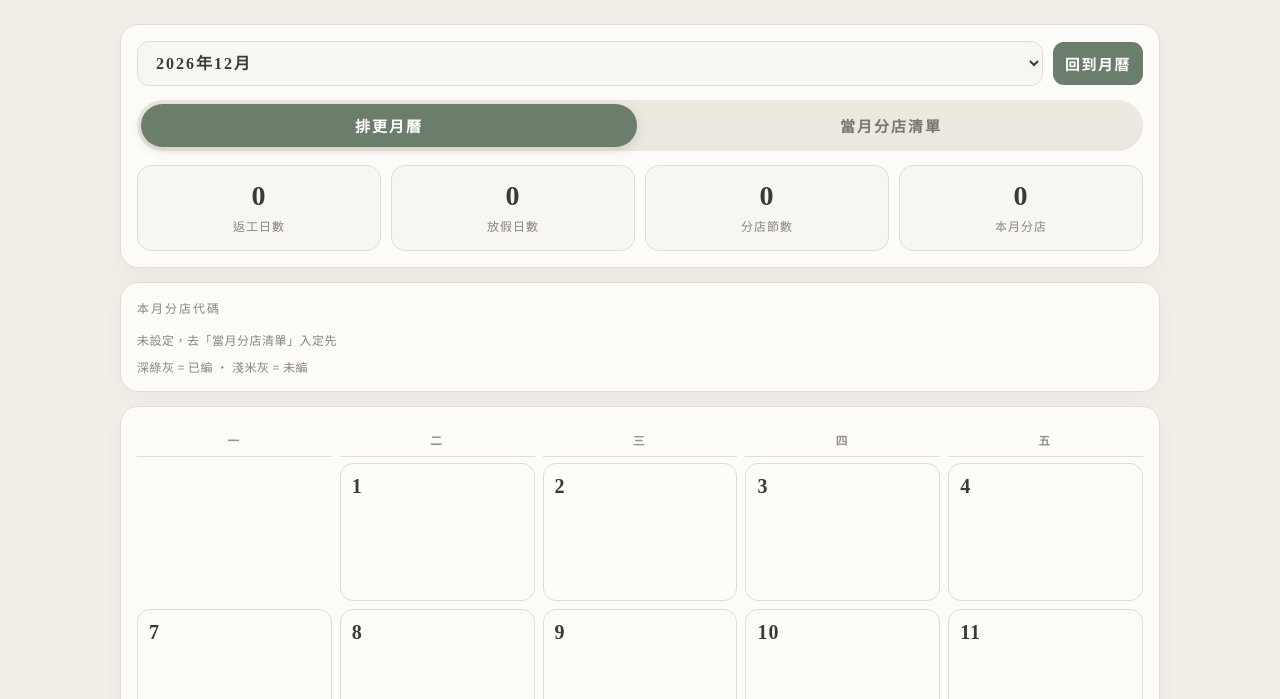
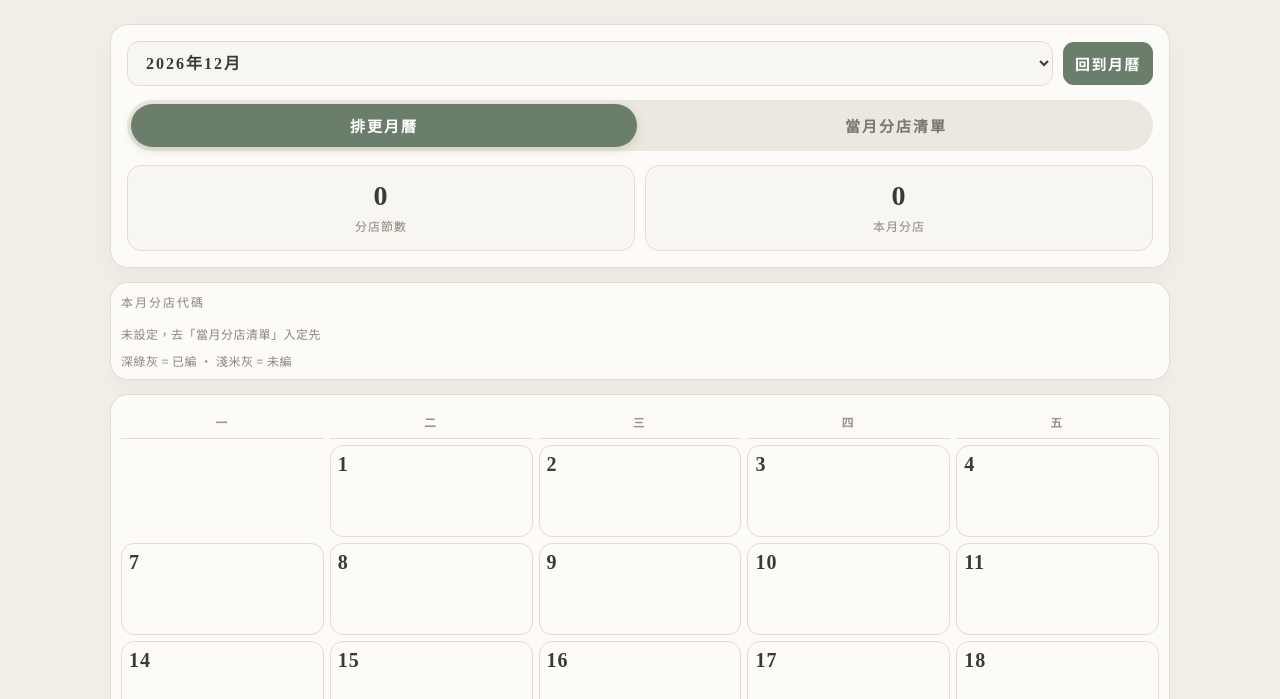
Before and after one commit to mavischiikawakuji-collab/work-schedule, a plain HTML site: page index.html in a window 1280 px wide. Shown: the part 101-800 px from the top of the page. Drawn offline with nearby package versions, Linux system fonts and the light colour scheme.

Commit message:
Add files via upload

```diff
--- a/index.html
+++ b/index.html
@@ -16,22 +16,22 @@
 .top .eyebrow{font-family:"Cormorant Garamond",serif;font-size:14px;letter-spacing:5px;color:var(--muted);text-transform:uppercase;font-style:italic}
 .top h1{margin:8px 0 4px;font-family:"Noto Serif HK","Songti TC","PMingLiU",serif;font-size:42px;font-weight:900;letter-spacing:6px;line-height:1.05}.top h1 b{font-weight:700;color:var(--sage-d)}
 .top p{margin:6px 0 0;font-size:14px;color:var(--muted);letter-spacing:2px;font-weight:300}
-.wrap{max-width:1080px;margin:0 auto;padding:14px 20px}
-.monthCard{background:var(--card);border:1px solid var(--line);border-radius:18px;padding:16px;box-shadow:0 8px 24px rgba(90,80,70,.06)}
+.wrap{max-width:1080px;margin:0 auto;padding:14px 10px}
+.monthCard{overflow:hidden;background:var(--card);border:1px solid var(--line);border-radius:18px;padding:16px;box-shadow:0 8px 24px rgba(90,80,70,.06)}
 .monthRow{display:flex;gap:10px;align-items:center}.monthRow select{flex:1;font-family:"Noto Serif HK",serif;font-size:19px;font-weight:700;padding:12px 14px;letter-spacing:2px;border-radius:12px;border:1px solid var(--line);background:#F8F6F1;color:var(--text)}
 .tabs{display:flex;gap:6px;background:#ECE8DF;padding:4px;border-radius:999px;margin-top:14px}.tabs button{flex:1;padding:11px;border:0;background:transparent;color:#7A756E;font-family:"Noto Serif HK",serif;font-weight:700;border-radius:999px;letter-spacing:2px;font-size:15px}.tabs button.on{background:#6B7D6B;color:#fff;box-shadow:0 3px 10px rgba(107,125,107,.25)}
-.kpis{display:grid;grid-template-columns:repeat(4,1fr);gap:10px;margin-top:14px}.kpi{background:#F8F6F1;border:1px solid var(--line);border-radius:14px;padding:14px 8px;text-align:center}.kpi b{display:block;font-family:"Noto Serif HK",serif;font-size:28px;font-weight:700;letter-spacing:1px}.kpi span{font-size:12px;color:var(--muted);letter-spacing:1px}
-.card{background:var(--card);border:1px solid var(--line);border-radius:18px;padding:16px;margin:14px 0;box-shadow:0 6px 18px rgba(90,80,70,.05)}
+.kpis{display:grid;grid-template-columns:repeat(2,1fr);gap:10px;margin-top:14px}.kpi{background:#F8F6F1;border:1px solid var(--line);border-radius:14px;padding:14px 8px;text-align:center}.kpi b{display:block;font-family:"Noto Serif HK",serif;font-size:28px;font-weight:700;letter-spacing:1px}.kpi span{font-size:12px;color:var(--muted);letter-spacing:1px}
+.card{overflow:hidden;background:var(--card);border:1px solid var(--line);border-radius:18px;padding:10px;margin:14px 0;box-shadow:0 6px 18px rgba(90,80,70,.05)}
 select,input,textarea,button{font-family:inherit;font-size:15px;padding:11px 12px;border-radius:11px;border:1px solid var(--line)}button{cursor:pointer;background:var(--sage-d);color:#fff;border:0;font-weight:600;letter-spacing:1.5px;font-family:"Noto Sans HK",sans-serif}button.ghost{background:#ECE8DF;color:#3B3A36}
-.grid{display:grid;grid-template-columns:repeat(5,1fr);gap:8px}.hd{font-weight:600;text-align:center;color:#9A948B;font-size:12px;letter-spacing:2px;padding:8px 0;border-bottom:1px solid var(--line)}
-.day{min-height:138px;border:1px solid var(--line);border-radius:13px;padding:11px;cursor:pointer;background:#FCFBF8}.day.off{background:#F2EFE9}.day.hasWork{background:#F4F6F3;border-color:#C5D0C5}.num{font-family:"Noto Serif HK",serif;font-weight:700;font-size:20px;letter-spacing:1px}.hol{color:#9A7A7A;font-size:11px;line-height:1.3}.assign{font-size:12px;color:#fff;border-radius:7px;padding:4px 6px;margin-top:5px;word-break:break-all;line-height:1.3}.assign.am{background:#7E8F7E}.assign.pm{background:#A89A8A}
+.grid{display:grid;grid-template-columns:repeat(5,1fr);gap:6px}.hd{font-weight:600;text-align:center;color:#9A948B;font-size:12px;letter-spacing:2px;padding:8px 0;border-bottom:1px solid var(--line)}
+.day{min-height:92px;border:1px solid var(--line);border-radius:13px;padding:7px;cursor:pointer;background:#FCFBF8}.day.off{background:#F2EFE9}.day.hasWork{background:#F4F6F3;border-color:#C5D0C5}.num{font-family:"Noto Serif HK",serif;font-weight:700;font-size:20px;letter-spacing:1px}.hol{color:#9A7A7A;font-size:11px;line-height:1.3}.assign{font-size:11px;color:#fff;border-radius:7px;padding:4px 5px;margin-top:4px;line-height:1.25;display:flex;gap:4px;align-items:center;white-space:nowrap;overflow:hidden}.assign .c{flex:1;overflow:hidden;text-overflow:ellipsis;min-width:0}.assign .t{flex:none;font-size:10px;opacity:.9}.assign.am{background:#7E8F7E}.assign.pm{background:#A89A8A}
 .pill{display:inline-block;padding:8px 16px;border-radius:999px;font-size:14px;margin:4px;font-family:"Noto Serif HK",serif;font-weight:600;letter-spacing:1px;background:#ECE8DF;color:#7A756E;border:1px solid var(--line)}.pill.green{background:#6B7D6B;color:#fff;border-color:#6B7D6B}
-.row{display:flex;gap:7px;margin:8px 0;align-items:center}.row input{flex:1}.small{font-size:12px;color:var(--muted);letter-spacing:.5px}.hide{display:none}
+.row{display:flex;gap:7px;margin:8px 0;align-items:center;min-width:0}.row input{flex:1;min-width:0;max-width:100%}.small{font-size:12px;color:var(--muted);letter-spacing:.5px}.hide{display:none}
 .divider{height:1px;background:var(--line);margin:14px 0}.label{font-size:12px;letter-spacing:2px;color:var(--muted);text-transform:uppercase}
 .seg{display:flex;background:#ECE8DF;padding:4px;border-radius:999px;flex:1}.seg button{flex:1;padding:9px 4px;border:0;background:transparent;color:#7A756E;font-weight:700;border-radius:999px;font-size:14px}.seg button.on{background:#6B7D6B;color:#fff;box-shadow:0 2px 8px rgba(107,125,107,.3)}
-@media(max-width:640px){.kpis{grid-template-columns:repeat(2,1fr)}.day{min-height:118px;padding:9px}.assign{font-size:12px}.num{font-size:18px}.top h1{font-size:28px}}
+@media(max-width:640px){.kpis{grid-template-columns:repeat(2,1fr)}.day{min-height:92px;padding:7px}.assign{font-size:11px}.num{font-size:18px}.top h1{font-size:28px}}
 html,body{overflow-x:hidden;max-width:100%;overscroll-behavior-x:none;touch-action:pan-y;-webkit-text-size-adjust:100%;-webkit-tap-highlight-color:transparent}
-input,textarea,select{font-size:16px !important}
+input,textarea,select{font-size:16px !important;max-width:100%;min-width:0}textarea{width:100%}
 </style>
 <script>
 document.addEventListener('gesturestart',function(e){e.preventDefault()}, {passive:false});
@@ -48,7 +48,7 @@ let lastTouch=0;document.addEventListener('touchend',function(e){let now=Date.no
 <div class="card"><div class="label">本月分店代碼</div><div id="branchPills" style="margin-top:10px"></div><div class="small" style="margin-top:8px">深綠灰 = 已編 · 淺米灰 = 未編</div></div>
 <div class="card"><div class="grid"><div class="hd">一</div><div class="hd">二</div><div class="hd">三</div><div class="hd">四</div><div class="hd">五</div></div><div class="grid" id="grid" style="margin-top:6px"></div><div class="small" style="margin-top:10px">撳任何一日即可編輯嗰日</div></div>
 <div class="card"><div class="label">整月備註</div><textarea id="monthNote" rows="3" style="width:100%;margin-top:8px" placeholder="交接事項..."></textarea></div></div>
-<div id="listTab" class="hide"><div class="card"><h3 style="margin:0;font-family:'Noto Serif HK',serif;font-weight:900;letter-spacing:4px;font-size:22px">當月分店清單</h3><p class="small">每個月份分開入，唔同月份可以完全唔同。</p><div class="row"><input id="newBranch" placeholder="輸入分店代碼，例如 中總"><button onclick="addBranch()">新增</button></div><textarea id="bulk" rows="4" style="width:100%" placeholder="批量加入：一行一個分店代碼"></textarea><button onclick="bulkAdd()" style="margin-top:6px">批量加入</button><div id="masterList" style="margin-top:12px"></div></div></div>
+<div id="listTab" class="hide"><div class="card"><h3 style="margin:0;font-family:'Noto Serif HK',serif;font-weight:900;letter-spacing:4px;font-size:22px">當月分店清單</h3><p class="small">每個月份分開入，唔同月份可以完全唔同。</p><textarea id="bulk" rows="4" style="width:100%" placeholder="批量加入：一行一個分店代碼"></textarea><button onclick="bulkAdd()" style="margin-top:6px">批量加入</button><div id="masterList" style="margin-top:12px"></div></div></div>
 <div id="editor" class="card hide" style="border-color:#6B7D6B"><div style="display:flex;justify-content:space-between;align-items:center"><h3 id="edTitle" style="margin:0;font-weight:500"></h3><span class="small">編輯中</span></div><div class="divider"></div><div id="assignList"></div><div class="small" style="margin-top:10px">要入第 2 間 / 第 3 間，撳下面「+ 新增分店」，唔好直接改上面嗰個下拉，改上面嗰個係會 replace 咗佢。</div><button onclick="addAssign()" style="margin-top:8px;width:100%;padding:12px;background:#6B7D6B">+ 新增分店（入多一間）</button><div class="small" id="assignCount" style="margin-top:6px"></div><div style="margin-top:12px">備註<br><textarea id="edNote" rows="2" style="width:100%;margin-top:6px"></textarea></div><div style="margin-top:12px;display:flex;gap:8px"><button onclick="saveDay()" style="flex:1">儲存呢日</button><button class="ghost" onclick="closeEd()">取消</button></div><div id="saveMsg" class="small" style="margin-top:8px;color:#6B7D6B"></div></div>
 <div class="card" style="display:flex;gap:8px;flex-wrap:wrap;align-items:center;justify-content:center"><button class="ghost" onclick="exportJSON()">匯出備份</button><button class="ghost" onclick="importJSON()">匯入備份</button><input type="file" id="fileIn" class="hide" accept=".json"><span class="small">資料只儲喺呢部裝置 · 唔經伺服器</span></div>
 </div><p style="text-align:center;color:#9A948B;font-size:12px;letter-spacing:2px">MORANDI · 單檔 HTML · GITHUB PAGES</p><script>
@@ -69,16 +69,16 @@ function render(){
  let c=counts();let work=0,off=0;let md=getMonth();
  for(let d=1;d<=days;d++){let wd=new Date(y,m-1,d).getDay();if(wd==0||wd==6)continue;let key=cur()+'-'+String(d).padStart(2,'0');let day=md.days[key]||{status:'',assign:[],note:''};if(day.assign&&day.assign.length)work++;if(day.status=='放假')off++;
   let div=document.createElement('div');div.className='day '+(day.status=='放假'?'off':'')+((day.assign&&day.assign.length)?' hasWork':'');div.onclick=()=>openEd(key);
-  div.innerHTML='<div class="num">'+d+'</div>'+(HOL[key]?'<div class="hol">'+HOL[key]+'</div>':'')+'<div class="small">'+(day.status||'')+'</div>'+sortAssign(day.assign).map(a=>{let t=(a.time=='09:00-11:00')?'上午':(a.time=='15:00-17:00'?'下午':(a.time||''));let cls=(t=='上午')?'am':(t=='下午'?'pm':'');return '<div class="assign '+cls+'">'+(a.code||'')+' '+t+'</div>'}).join('');
+  div.innerHTML='<div class="num">'+d+'</div>'+(HOL[key]?'<div class="hol">'+HOL[key]+'</div>':'')+'<div class="small">'+(day.status||'')+'</div>'+sortAssign(day.assign).map(a=>{let t=(a.time=='09:00-11:00')?'上午':(a.time=='15:00-17:00'?'下午':(a.time||''));let cls=(t=='上午')?'am':(t=='下午'?'pm':'');return '<div class="assign '+cls+'"><span class="c">'+(a.code||'')+'</span><span class="t">'+t+'</span></div>'}).join('');
   g.appendChild(div);}
  let total=Object.values(c).reduce((a,b)=>a+b,0);
- document.getElementById('stats').innerHTML='<div class="kpi"><b>'+work+'</b><span>返工日數</span></div><div class="kpi"><b>'+off+'</b><span>放假日數</span></div><div class="kpi"><b>'+total+'</b><span>分店節數</span></div><div class="kpi"><b>'+md.master.length+'</b><span>本月分店</span></div>';
+ document.getElementById('stats').innerHTML='<div class="kpi"><b>'+total+'</b><span>分店節數</span></div><div class="kpi"><b>'+md.master.length+'</b><span>本月分店</span></div>';
  let pills=document.getElementById('branchPills');pills.innerHTML=md.master.length?md.master.map(b=>'<span class="pill '+(c[b]?'green':'')+'">'+b+'</span>').join(''):'<span class="small">未設定，去「當月分店清單」入定先</span>';
  let extra=Object.keys(c).filter(x=>!md.master.includes(x));if(extra.length)pills.innerHTML+='<br><span class="small">未在清單的分店：</span>'+extra.map(b=>'<span class="pill green">'+b+'</span>').join('');
  document.getElementById('monthNote').value=md.note||'';document.getElementById('monthNote').onchange=e=>{md.note=e.target.value;save()};
  let ml=document.getElementById('masterList');ml.innerHTML=md.master.map((b,i)=>'<div class="row" style="background:#F8F6F1;padding:12px;border-radius:12px;border:1px solid #E3DCD0"><span style="flex:1;font-weight:600">'+b+'</span><button class="ghost" onclick="delBranch('+i+')">× 刪除</button></div>').join('')||'<span class="small">未有當月分店清單</span>';
 }
-function addBranch(){let v=document.getElementById('newBranch').value.trim();if(!v)return;let md=getMonth();if(!md.master.includes(v))md.master.push(v);document.getElementById('newBranch').value='';save();}
+
 function bulkAdd(){let lines=document.getElementById('bulk').value.split('\n').map(s=>s.trim()).filter(Boolean);let md=getMonth();lines.forEach(v=>{if(!md.master.includes(v))md.master.push(v)});document.getElementById('bulk').value='';save();}
 function delBranch(i){getMonth().master.splice(i,1);save();}
 let edKey=null,edData=null;
```
